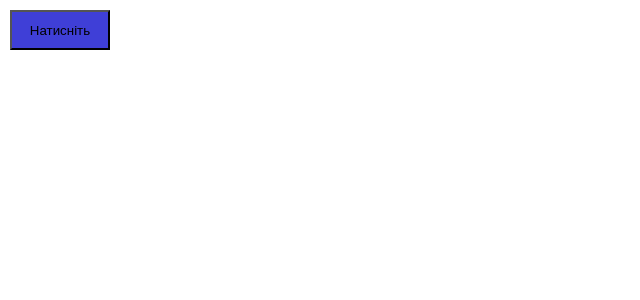
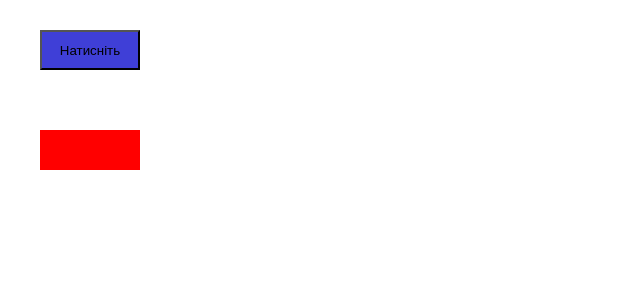
Before and after one commit to studpod/react-app, a React (Create React App) app: page / in a window 1280 px wide. Shown: the top 300 px of the page, without its empty margins (0-640 px from the left). Built offline with nearby package versions, Linux system fonts and the light colour scheme.

Commit message:
Збiльшення масштабу елемента при наведеннi

```diff
--- a/src/App.css
+++ b/src/App.css
@@ -1,7 +1,8 @@
 .App {
   text-align: left;
-  margin-top: 10px;
-  margin-left: 10px;
+  margin-top: 30px;
+  margin-left: 40px;
+
 }
 
 .custom-button{
@@ -14,3 +15,16 @@
     background-color: green;
     transition: 0.5s;
   }
+
+.square{
+  background-color: red;
+  margin-top: 60px;
+  width: 100px;
+  height: 40px;
+  transform: transform 0.5s ease;
+}
+
+.square:hover{
+  background-color: orange;
+  transform: scale(1.5) rotate(45deg);
+}
--- a/src/App.js
+++ b/src/App.js
@@ -1,4 +1,5 @@
 import React, {useState} from 'react';
+import Square from './components/Square';
 import './App.css';
 
 const Button = () => {
@@ -11,11 +12,16 @@ const Button = () => {
   };
   return (
     <div className="App">
+      <div>
        <button className={`custom-button ${hovered ? 'hovered' : ''}`}
       onMouseEnter={handleMouseEnter}
       onMouseLeave={handleMouseLeave}
       >
       { hovered ? 'Готов' : 'Натисніть' } </button>
+      </div>
+      <div>
+        <Square />
+      </div>
     </div>
 
 
--- /dev/null
+++ b/src/components/Square.js
@@ -0,0 +1,8 @@
+import React from "react";
+import '../App.css';
+
+const Square = () => {
+    return <div className="square"></div>;
+};
+
+export default Square;
```
